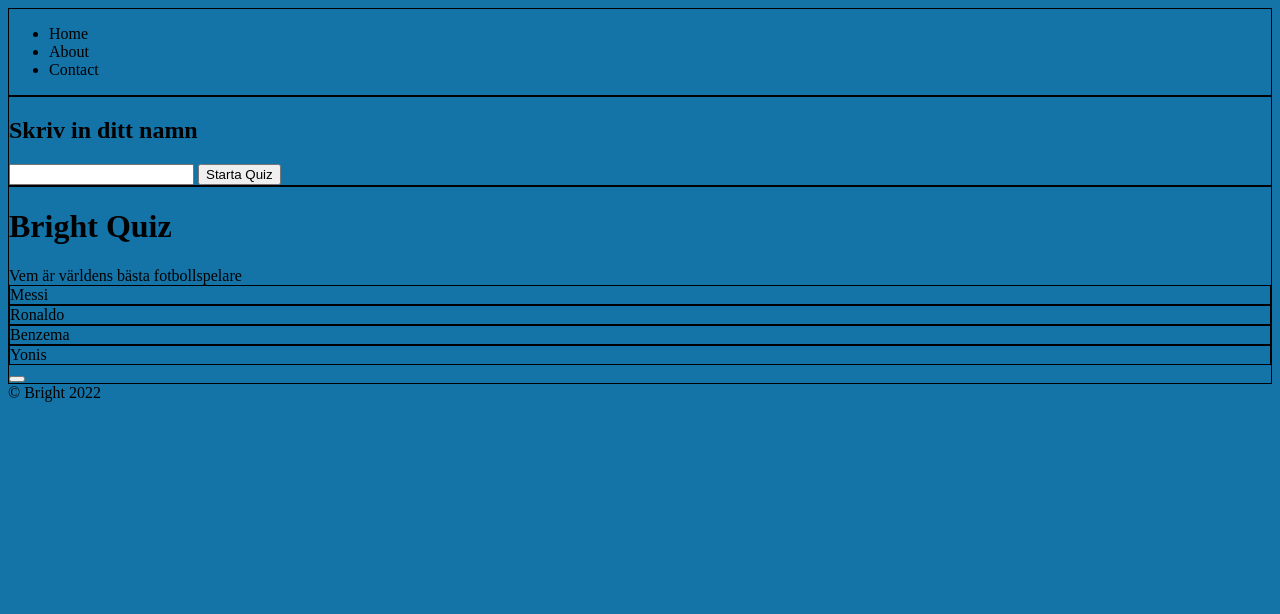
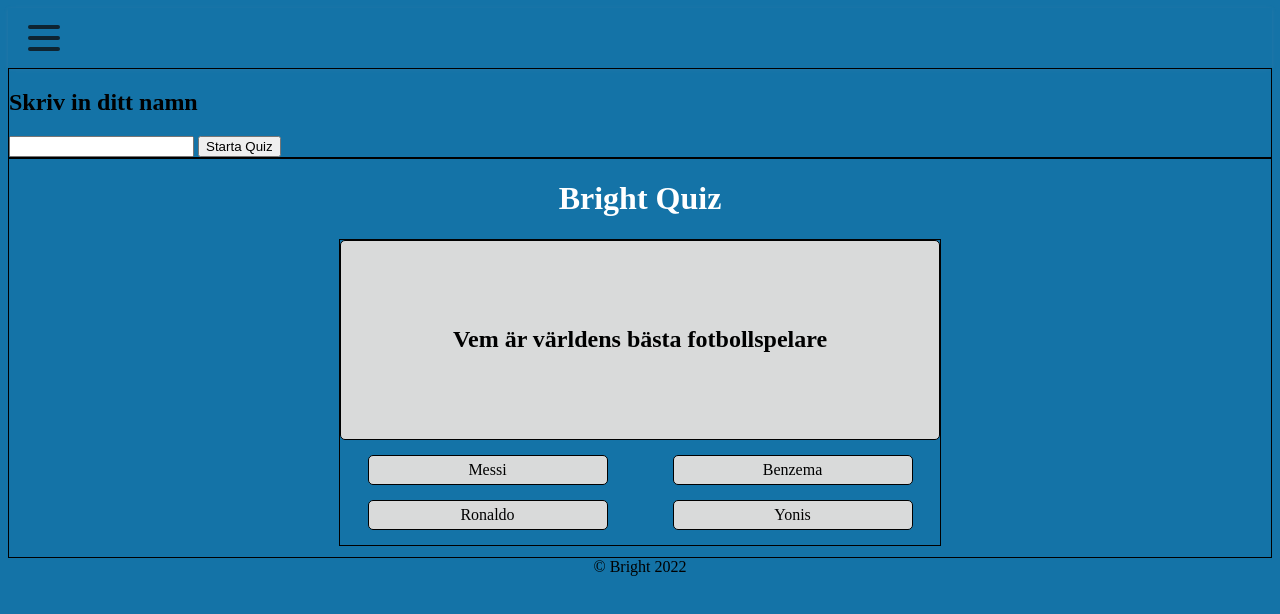
Before and after one commit to Yonisid/Examensarbete, a plain HTML site: page index.html in a window 1280 px wide. Drawn offline with Linux system fonts and the light colour scheme.

Commit message:
homepage commit

```diff
--- a/index.html
+++ b/index.html
@@ -8,16 +8,37 @@
     <title>Bright Quiz</title>
 </head>
 <body>
-    <div class="continer">
-        <div class="header">
+    <div class="container">
+        <nav>
+          <div class="navbar">
+            <div class="container nav-container">
+              <input class="checkbox" type="checkbox" name=""/>
+              <div class="hamburger-lines">
+                <span class="line line1"></span>
+                <span class="line line2"></span>
+                <span class="line line3"></span>
+              </div>
+              <div class="menu-items">
+                <li><a href="#">Home</a></li>
+                <li><a href="#">About & Contact</a></li>
+                <li><a href="#">Leaderboard</a></li>
+              </div>
+            </div>
+          </div>
+        </nav>
+      </div>
+
+    <!-- <div class="continer">
+        <div class="header">s
             <div class="nav">
                 <ul class="ul-lista">
-                    <li class="list-element">Home</li>
-                    <li class="list-element">About</li>
-                    <li class="list-element">Contact</li>
+                    <li class="list-element"><a href="#">Home</a></li>
+                    <li class="list-element"><a href="#">About</a></li>
+                    <li class="list-element"><a href="#">Contact</a></li>
+                    <li class="list-element"><a href="#">Leaderboard</a></li>
                 </ul>
             </div>
-        </div>
+        </div> -->
         <div class="form-container">
             <h2>Skriv in ditt namn</h2>
             <form>
@@ -26,19 +47,23 @@
             </form>
         </div>
         <div class="main">
-            <h1>Bright Quiz</h1>
+            <h1 class="h1-main">Bright Quiz</h1>
             <span class="timer"></span>
             <div class="quiz-area">
-                <div class="question">Vem är världens bästa fotbollspelare</div>
+                <div class="question"><h2 class="h2-question">Vem är världens bästa fotbollspelare</h2></div>
                 <div class="answers">
-                    <div class="answer">Messi</div>
-                    <div class="answer">Ronaldo</div>
-                    <div class="answer">Benzema</div>
-                    <div class="answer">Yonis</div>
+                    <div class="first-answers">
+                        <div class="answer1">Messi</div>
+                        <div class="answer2">Ronaldo</div>
+                    </div>
+                    <div class="second-answers">
+                        <div class="answer3">Benzema</div>
+                        <div class="answer4">Yonis</div>
+                    </div>
                 </div>
-                <div class="submit">
-                    <button class="submit-score"></button>
-                </div>
+                <!-- <div class="submit">
+                    <button class="submit-score" type="submit">Submit</button>
+                </div> -->
             </div>
         </div>
         <div class="footer">
--- a/style.css
+++ b/style.css
@@ -1,4 +1,6 @@
-*, *::before, *::after {
+*,
+*::before,
+*::after {
   box-sizing: border-box;
 }
 
@@ -6,8 +8,128 @@
   background-color: rgb(20, 115, 167);
 }
 
-.header {
-    border: 1px solid black;
+.navbar {
+ width: 100%;
+ box-shadow: 0 1px 4px rgb(146 161 176 / 15%);
+}
+
+.nav-container {
+ display: flex;
+ align-items: left;
+ height: 62px;
+}
+
+.navbar .menu-items {
+ display: flex;
+}
+
+.navbar .nav-container li {
+list-style: none;
+}
+
+.navbar .nav-container a {
+ text-decoration: none;
+ color: #0e2431;
+ font-weight: 500;
+ font-size: 1.2rem;
+ padding: 0.7rem;
+}
+
+.navbar .nav-container a:hover{
+ font-weight: bolder;
+}
+
+.nav-container {
+ display: block;
+ position: relative;
+ height: 60px;
+}
+
+.nav-container .checkbox {
+ position: absolute;
+ display: block;
+ height: 32px;
+ width: 32px;
+ top: 20px;
+ left: 20px;
+ z-index: 5;
+ opacity: 0;
+ cursor: pointer;
+}
+
+.nav-container .hamburger-lines {
+ display: block;
+ height: 26px;
+ width: 32px;
+ position: absolute;
+ top: 17px;
+ left: 20px;
+ z-index: 2;
+ display: flex;
+ flex-direction: column;
+ justify-content: space-between;
+}
+
+.nav-container .hamburger-lines .line {
+ display: block;
+ height: 4px;
+ width: 100%;
+ border-radius: 10px;
+ background: #0e2431;
+}
+
+.nav-container .hamburger-lines .line1 {
+ transform-origin: 0% 0%;
+ transition: transform 0.4s ease-in-out;
+}
+
+.nav-container .hamburger-lines .line2 {
+ transition: transform 0.2s ease-in-out;
+}
+
+.nav-container .hamburger-lines .line3 {
+transform-origin: 0% 100%;
+transition: transform 0.4s ease-in-out;
+}
+
+.navbar .menu-items {
+ padding-top: 120px;
+ background:  rgba(196, 195, 195, 0.5);
+ height: 50vh;
+ width: 25%;
+ transform: translate(-150%);
+ display: flex;
+ flex-direction: column;
+ margin-left: -40px;
+ padding-left: 50px;
+ transition: transform 0.5s ease-in-out;
+ text-align: center;
+}
+
+.navbar .menu-items li {
+ margin-bottom: 1.2rem;
+ font-size: 1.5rem;
+ font-weight: 500;
+}
+
+.nav-container input[type="checkbox"]:checked ~ .menu-items {
+ transform: translateX(0);
+}
+
+.nav-container input[type="checkbox"]:checked ~ .hamburger-lines .line1 {
+ transform: rotate(45deg);
+}
+
+.nav-container input[type="checkbox"]:checked ~ .hamburger-lines .line2 {
+ transform: scaleY(0);
+}
+
+.nav-container input[type="checkbox"]:checked ~ .hamburger-lines .line3 {
+ transform: rotate(-45deg);
+}
+
+.nav-container input[type="checkbox"]:checked ~ .logo{
+display: none;
 }
 
 .form-container {
@@ -16,12 +138,84 @@
 
 .main {
   border: 1px solid black;
+  min-height: 400px;
+  display: flex;
+  flex-direction: column;
+  align-items: center;
 }
 
-.questions {
+.h1-main {
+  justify-content: center;
+  color: white;
+}
+
+.quiz-area {
   border: 1px solid black;
 }
 
-.answer {
+.question {
   border: 1px solid black;
+  border-radius: 5px;
+  background-color: rgb(217, 218, 218);
+  min-width: 600px;
+  min-height: 200px;
+  display: flex;
+  justify-content: center;
+  align-items: center;
 }
+
+.h2-question {
+  text-align: center;
+  margin: 0 auto;
+}
+
+.answers {
+  display: flex;
+  flex-direction: row;
+  gap: 10px;
+  justify-content: space-around;
+}
+
+.first-answers {
+  min-height: 60px;
+  min-width: 40%;
+}
+
+.second-answers {
+  min-height: 30px;
+  min-width: 40%;
+}
+
+.answer1,
+.answer2,
+.answer3,
+.answer4 {
+  border: 1px solid black;
+  border-radius: 5px;
+  background-color: rgb(217, 218, 218);
+  min-height: 30px;
+  min-width: 40%;
+  margin: 15px 0;
+  display: flex;
+  align-items: center;
+  justify-content: center;
+}
+
+/* .submit {
+  text-align: center;
+  margin: 10px;
+  min-width: 30%;
+  min-height: 30px;
+}
+
+.submit-score {
+  min-width: 30%;
+  min-height: 30px;
+  background: rgb(118, 172, 37);
+  color: white;
+} */
+
+.footer {
+  display: flex;
+  justify-content: center;
+}
```
Lines whose indentation alone changed are shown as unchanged.
